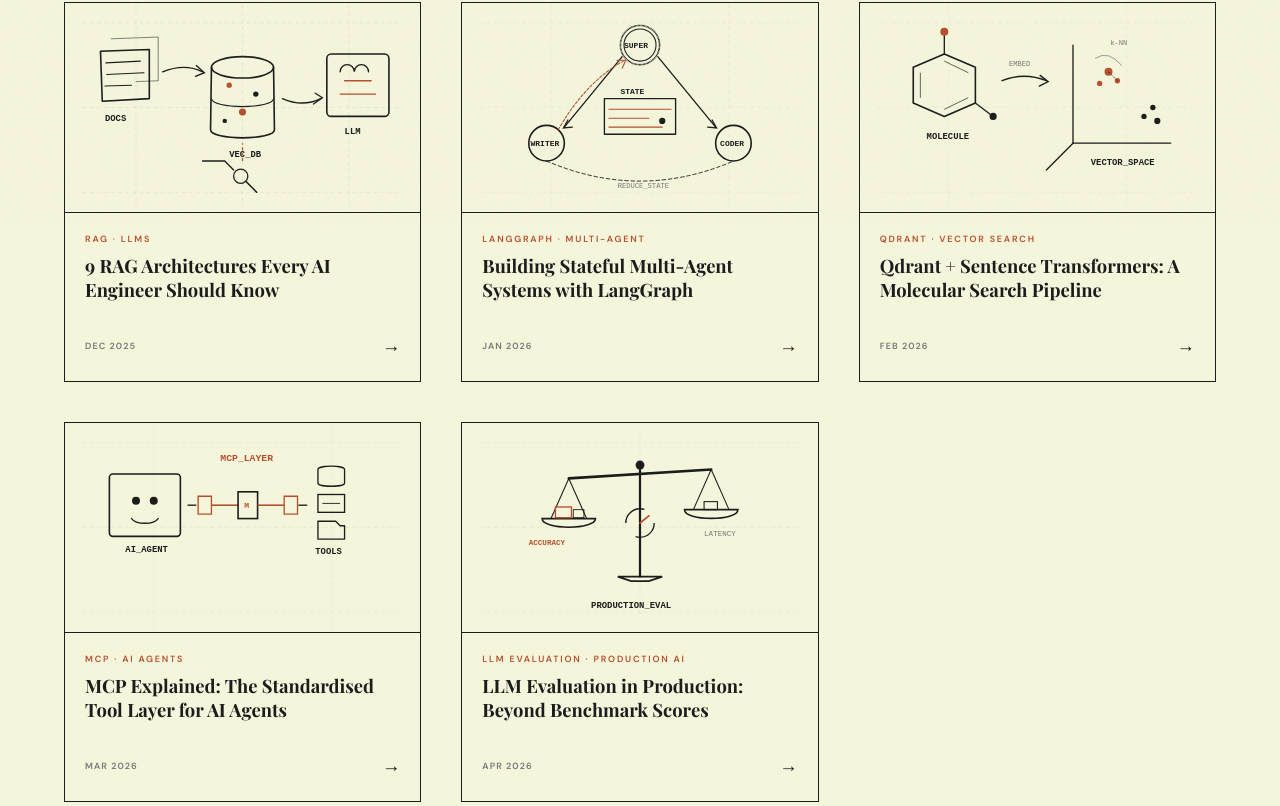
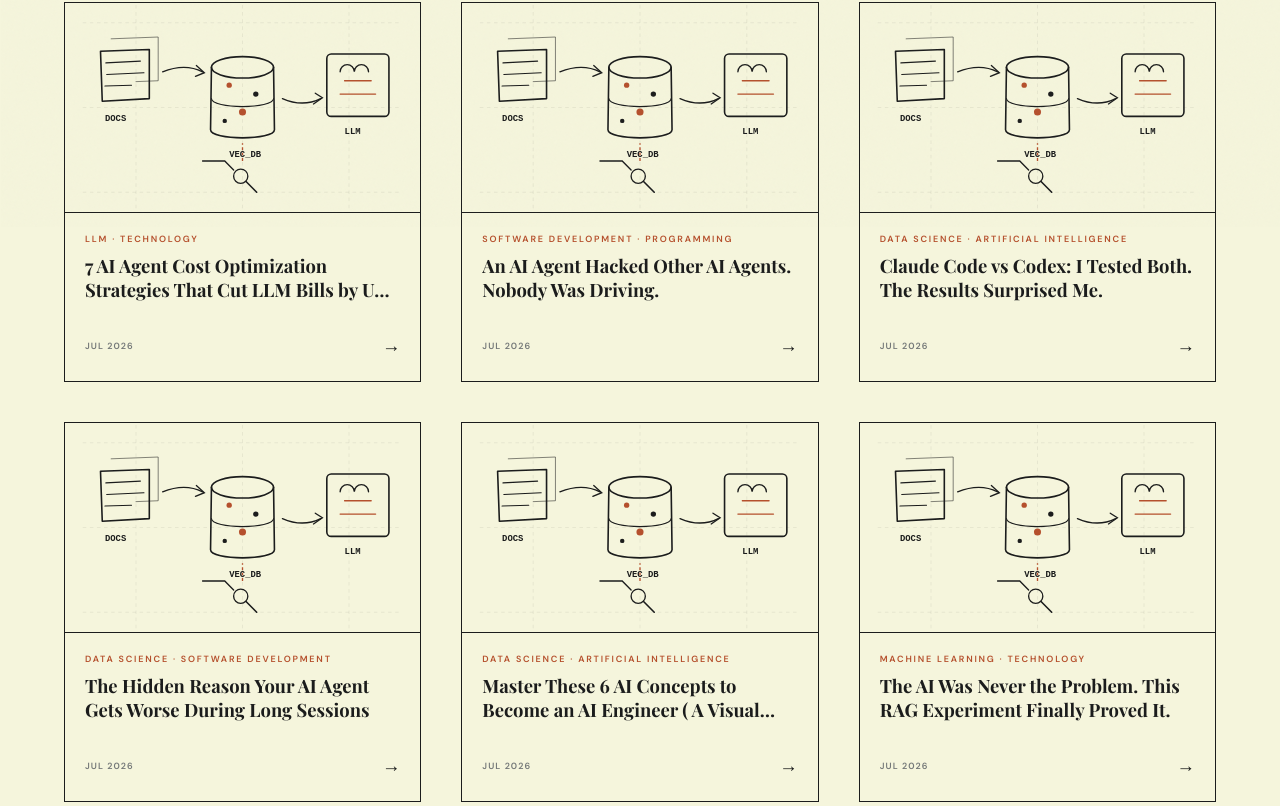
Before and after one commit to dvy246/Divy-site, a Next.js app: page /articles in a window 1280 px wide. Shown: the part 574-1380 px from the top of the page. Built offline with nearby package versions, Linux system fonts and the light colour scheme.

Commit message:
feat: implement automatic Medium article synchronization script and hook it into the build step

```diff
--- a/data/articles.json
+++ b/data/articles.json
@@ -1,37 +1,112 @@
 [
   {
-    "title": "9 RAG Architectures Every AI Engineer Should Know",
-    "url": "https://medium.com/@yadavdivy296",
-    "date": "2025-12-01",
-    "summary": "A visual breakdown of 9 production RAG architectures — from naive retrieval to multi-vector hybrid search — with diagrams and real implementation patterns.",
-    "tags": ["RAG", "LLMs", "AI Engineering"]
+    "title": "7 AI Agent Cost Optimization Strategies That Cut LLM Bills by Up to 90%",
+    "url": "https://pub.towardsai.net/7-ai-agent-cost-optimization-strategies-that-cut-llm-bills-by-up-to-90-baa9c8b46a40?source=rss-8cf8d1ee55e0------2",
+    "date": "2026-07-18",
+    "summary": "Fixes that bring an AI agent’s bill down in production",
+    "tags": [
+      "Llm",
+      "Technology",
+      "Artificial Intelligence"
+    ]
   },
   {
-    "title": "Building Stateful Multi-Agent Systems with LangGraph",
-    "url": "https://medium.com/@yadavdivy296",
-    "date": "2026-01-15",
-    "summary": "How to architect persistent state graphs, memory checkpointing, and multi-step tool-calling reliability in LangGraph — from local prototype to Tensorlake deployment.",
-    "tags": ["LangGraph", "Multi-Agent", "AI Engineering"]
+    "title": "An AI Agent Hacked Other AI Agents. Nobody Was Driving.",
+    "url": "https://medium.com/ai-engineering-simplified/an-ai-agent-hacked-other-ai-agents-nobody-was-driving-67533e6dd742?source=rss-8cf8d1ee55e0------2",
+    "date": "2026-07-18",
+    "summary": "In February 2026, an autonomous bot broke into the software other AI agents run on. OWASP now says the flaw it used can’t be patched. Only…",
+    "tags": [
+      "Software Development",
+      "Programming",
+      "Artificial Intelligence"
+    ]
   },
   {
-    "title": "Qdrant + Sentence Transformers: A Molecular Search Pipeline",
-    "url": "https://medium.com/@yadavdivy296",
-    "date": "2026-02-10",
-    "summary": "How I built a high-dimensional similarity search pipeline for molecular datasets using Qdrant and sentence-transformer embeddings — officially reposted by Qdrant.",
-    "tags": ["Qdrant", "Vector Search", "Embeddings"]
+    "title": "Claude Code vs Codex: I Tested Both. The Results Surprised Me.",
+    "url": "https://pub.towardsai.net/claude-code-vs-codex-i-compared-both-the-results-surprised-me-30ddce30f4b3?source=rss-8cf8d1ee55e0------2",
+    "date": "2026-07-17",
+    "summary": "Same task, same result, ten times the bill. Here’s exactly where each AI coding agent actually wins, backed by real numbers, not marketing…",
+    "tags": [
+      "Data Science",
+      "Artificial Intelligence",
+      "Programming"
+    ]
   },
   {
-    "title": "MCP Explained: The Standardised Tool Layer for AI Agents",
-    "url": "https://medium.com/@yadavdivy296",
-    "date": "2026-03-05",
-    "summary": "Model Context Protocol demystified — what it is, why it matters for production agentic systems, and how to integrate it with LangChain and Agno.",
-    "tags": ["MCP", "AI Agents", "LangChain"]
+    "title": "The Hidden Reason Your AI Agent Gets Worse During Long Sessions",
+    "url": "https://medium.com/ai-engineering-simplified/the-hidden-reason-your-ai-agent-gets-worse-during-long-sessions-d4bb94fd649c?source=rss-8cf8d1ee55e0------2",
+    "date": "2026-07-16",
+    "summary": "It’s not the model. There’s a documented failure behind it called context rot, and almost nobody’s fixing the real cause.",
+    "tags": [
+      "Data Science",
+      "Software Development",
+      "Technology"
+    ]
   },
   {
-    "title": "LLM Evaluation in Production: Beyond Benchmark Scores",
-    "url": "https://medium.com/@yadavdivy296",
-    "date": "2026-04-20",
-    "summary": "A practical guide to evaluating LLM applications in real deployments — covering hallucination detection, retrieval quality, and latency trade-offs.",
-    "tags": ["LLM Evaluation", "Production AI", "RAG"]
+    "title": "Master These 6 AI Concepts to Become an AI Engineer ( A Visual Explanation)",
+    "url": "https://medium.com/ai-engineering-simplified/master-these-6-ai-concepts-to-become-an-ai-engineer-a-visual-explanation-c0d156ebac66?source=rss-8cf8d1ee55e0------2",
+    "date": "2026-07-15",
+    "summary": "Job postings asking for AI skills are up 143% in a single year. The people filling those roles didn’t spend years on advanced math. They…",
+    "tags": [
+      "Data Science",
+      "Artificial Intelligence",
+      "Technology"
+    ]
+  },
+  {
+    "title": "The AI Was Never the Problem. This RAG Experiment Finally Proved It.",
+    "url": "https://medium.com/ai-engineering-simplified/the-ai-was-never-the-problem-this-rag-experiment-finally-proved-it-e1d41004004e?source=rss-8cf8d1ee55e0------2",
+    "date": "2026-07-14",
+    "summary": "A new study on RAG and GraphRAG systems found that adding FAIR principles and structured knowledge graphs to the same AI model raised…",
+    "tags": [
+      "Machine Learning",
+      "Technology",
+      "Data Science"
+    ]
+  },
+  {
+    "title": "Did Google Just Kill RAG? Here’s What OKF (Open Knowledge Format) Actually Replaces",
+    "url": "https://medium.com/ai-engineering-simplified/did-google-just-kill-rag-heres-what-okf-open-knowledge-format-actually-replaces-38b6a362540a?source=rss-8cf8d1ee55e0------2",
+    "date": "2026-07-13",
+    "summary": "Google published a new format in June. Within weeks, engineers everywhere were asking if it just ended Retrieval-Augmented Generation.",
+    "tags": [
+      "Data Science",
+      "Software Development",
+      "Programming"
+    ]
+  },
+  {
+    "title": "These 7 Python Libraries Replaced 2,000 Lines of My AI Boilerplate Code",
+    "url": "https://medium.com/ai-engineering-simplified/these-7-python-libraries-replaced-2-000-lines-of-my-ai-boilerplate-code-b3745cb748ea?source=rss-8cf8d1ee55e0------2",
+    "date": "2026-07-13",
+    "summary": "Retry logic, token counting, structured outputs, tool servers: none of it is the interesting part of building with AI. Here’s what quietly…",
+    "tags": [
+      "Data Science",
+      "Technology",
+      "Programming"
+    ]
+  },
+  {
+    "title": "Your AI Doesn’t Remember You. OpenWiki Brains Was Built to Fix That.",
+    "url": "https://medium.com/ai-engineering-simplified/your-ai-doesnt-remember-you-openwiki-was-built-to-fix-that-ee9dbca91927?source=rss-8cf8d1ee55e0------2",
+    "date": "2026-07-11",
+    "summary": "Most agent memory only holds onto what you explicitly say. OpenWiki goes out and builds context on its own, from the places you already…",
+    "tags": [
+      "Data Science",
+      "Artificial Intelligence",
+      "Programming"
+    ]
+  },
+  {
+    "title": "Why Your AI Experiments Keep Starting From Scratch (And How Tensorlake Fixes It)",
+    "url": "https://pub.towardsai.net/why-your-ai-experiments-keep-starting-from-scratch-and-how-tensorlake-fixes-it-2e6091edf143?source=rss-8cf8d1ee55e0------2",
+    "date": "2026-07-10",
+    "summary": "Photo from AI How memory checkpoints and sandbox forking let you build once, checkpoint the warm state, and run as many parallel workers as you need. No reinsta…",
+    "tags": [
+      "Technology",
+      "Data Science",
+      "Machine Learning"
+    ]
   }
 ]
--- a/package.json
+++ b/package.json
@@ -4,7 +4,8 @@
   "private": true,
   "scripts": {
     "dev": "next dev",
-    "build": "next build",
+    "sync-medium": "node scripts/sync-medium.mjs",
+    "build": "npm run sync-medium && next build",
     "start": "next start",
     "lint": "next lint"
   },
--- /dev/null
+++ b/scripts/sync-medium.mjs
@@ -0,0 +1,91 @@
+import fs from 'fs';
+import path from 'path';
+import { fileURLToPath } from 'url';
+
+// Resolve directory paths in ES module
+const __filename = fileURLToPath(import.meta.url);
+const __dirname = path.dirname(__filename);
+
+async function syncMedium() {
+  console.log('Fetching latest articles from Medium RSS feed...');
+
+  const rssUrl = 'https://medium.com/feed/@yadavdivy296';
+  const apiUrl = `https://api.rss2json.com/v1/api.json?rss_url=${encodeURIComponent(rssUrl)}`;
+
+  try {
+    const response = await fetch(apiUrl);
+    if (!response.ok) {
+      throw new Error(`HTTP error! status: ${response.status}`);
+    }
+
+    const data = await response.json();
+    if (data.status !== 'ok') {
+      throw new Error(`API error: ${data.message || 'Unknown error'}`);
+    }
+
+    const items = data.items || [];
+    console.log(`Successfully fetched ${items.length} articles.`);
+
+    // Map items to the schema used by data/articles.json
+    const formattedArticles = items.map((item) => {
+      // 1. Extract clean summary text from HTML content or description
+      let cleanText = item.description || item.content || '';
+      // Strip HTML tags
+      cleanText = cleanText
+        .replace(/<[^>]*>/g, ' ')
+        // Remove Medium RSS truncation message
+        .replace(/Continue reading on.*/gi, '')
+        // Strip duplicate spaces
+        .replace(/\s+/g, ' ')
+        .trim();
+
+      // Limit to ~160 chars with ellipsis
+      const summary = cleanText.length > 160
+        ? cleanText.slice(0, 160) + '…'
+        : cleanText;
+
+      // 2. Format tags to Title Case and clean up
+      const tags = (item.categories || []).map((cat) => {
+        return cat
+          .split('-')
+          .map((word) => word.charAt(0).toUpperCase() + word.slice(1))
+          .join(' ');
+      });
+
+      // Fallback tags if empty
+      const finalTags = tags.length > 0 ? tags : ['AI Engineering', 'Technology'];
+
+      // 3. Format Date to YYYY-MM-DD
+      const date = item.pubDate
+        ? item.pubDate.split(' ')[0]
+        : new Date().toISOString().split('T')[0];
+
+      return {
+        title: item.title,
+        url: item.link,
+        date: date,
+        summary: summary,
+        tags: finalTags.slice(0, 3) // maximum of 3 tags for layout spacing
+      };
+    });
+
+    // Output path: data/articles.json
+    const outputPath = path.resolve(__dirname, '../data/articles.json');
+
+    // Ensure output data directory exists
+    const dir = path.dirname(outputPath);
+    if (!fs.existsSync(dir)){
+      fs.mkdirSync(dir, { recursive: true });
+    }
+
+    // Write JSON to file
+    fs.writeFileSync(outputPath, JSON.stringify(formattedArticles, null, 2), 'utf8');
+    console.log(`Successfully synced and saved articles to: ${outputPath}`);
+
+  } catch (error) {
+    console.error('Error syncing Medium articles:', error.message);
+    process.exit(1);
+  }
+}
+
+syncMedium();
```
